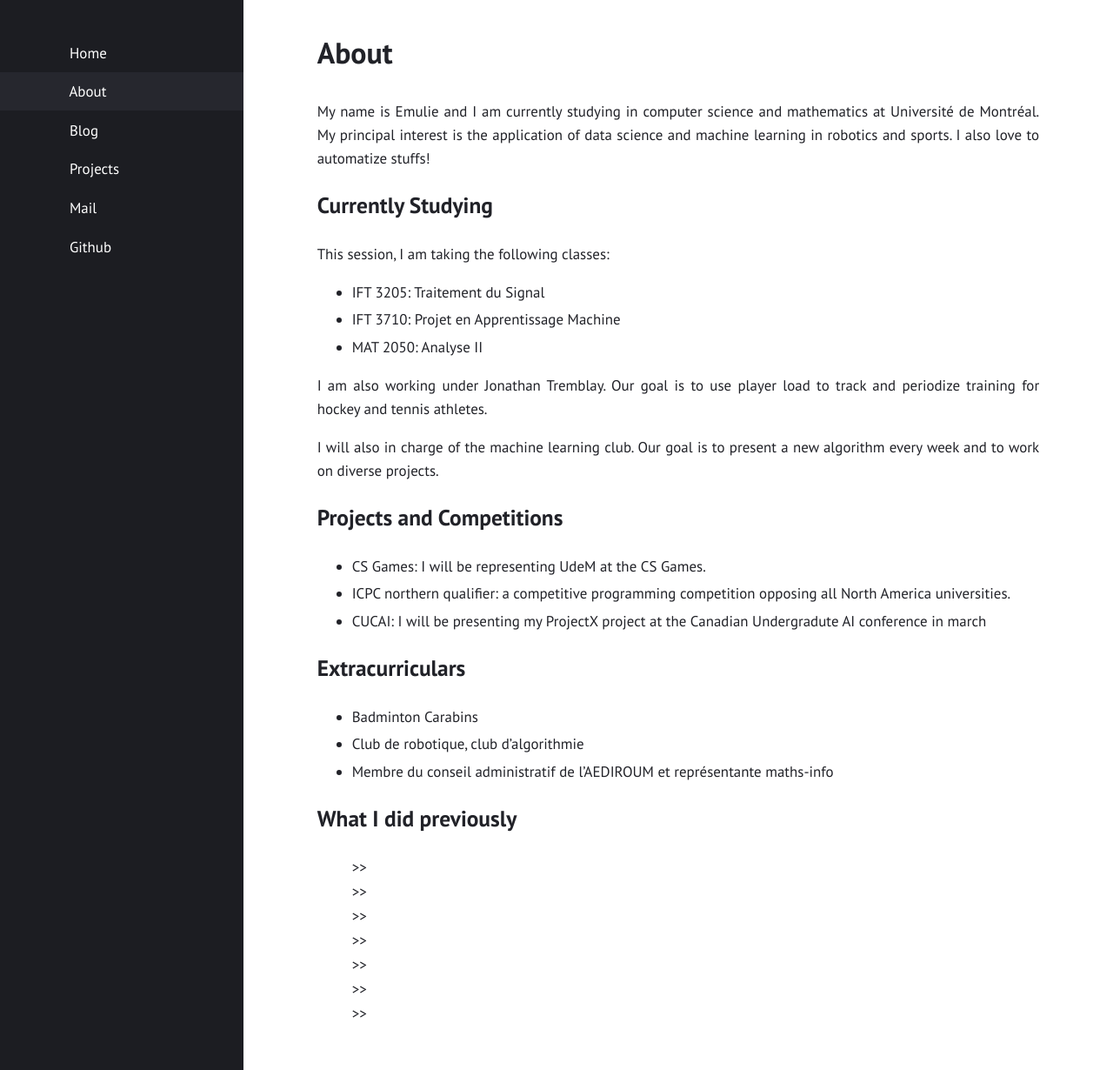
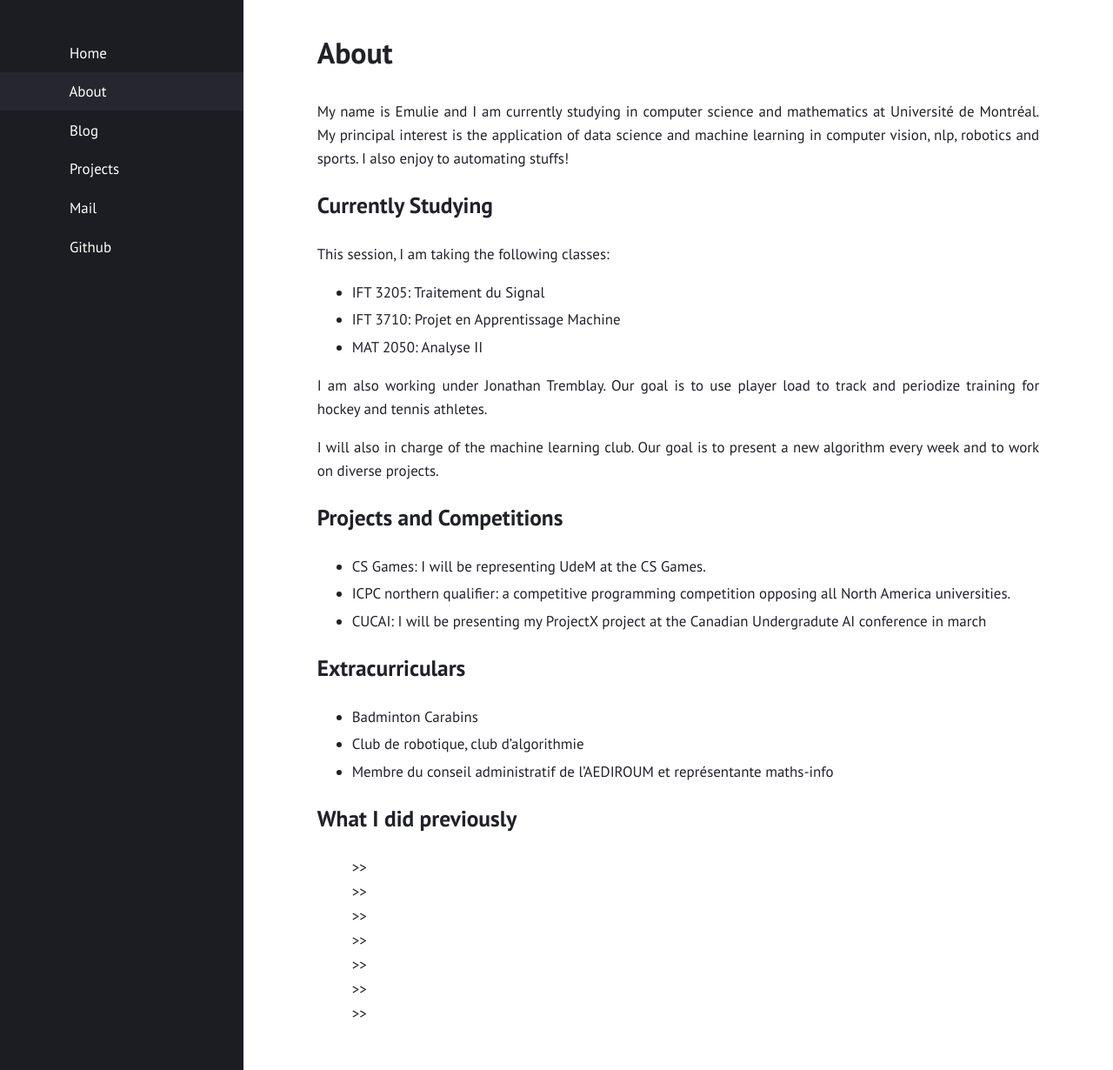
Before and after one commit to yukikongju/yukikongju.github.io, a Jekyll site: the page built from about.md, in a window 1280 px wide and 1230 px high. Shown: the whole window at 87% size. Built offline with Jekyll 4.4.1, drawn with Linux system fonts in a browser that asks for light colours.

```diff
--- a/about.md
+++ b/about.md
@@ -6,8 +6,8 @@
 
 My name is Emulie and I am currently studying in computer science and mathematics
 at Université de Montréal. My principal interest is the application of data
-science and machine learning in robotics and sports. I also love to automatize
-stuffs!
+science and machine learning in computer vision, nlp, robotics and sports.
+I also enjoy to automating stuffs!
 
 # Currently Studying
 
```
Also changed, not shown: _drafts/2021-10-22-setting-up-pandoc.md (renamed from _posts/2021-10-22-setting-up-pandoc.md), _drafts/2022-01-19-setting-up-website-with-jekyll.md (renamed from _posts/2022-01-19-setting-up-website-with-jekyll.md), _drafts/2022-01-27-actuarial-science-curriculum.md (renamed from _posts/2022-01-27-actuarial-science-curriculum.md), _drafts/2022-05-02-self-taught-healthcare.md (renamed from _posts/2022-05-02-self-taught-healthcare.md), _drafts/README.md (added).
